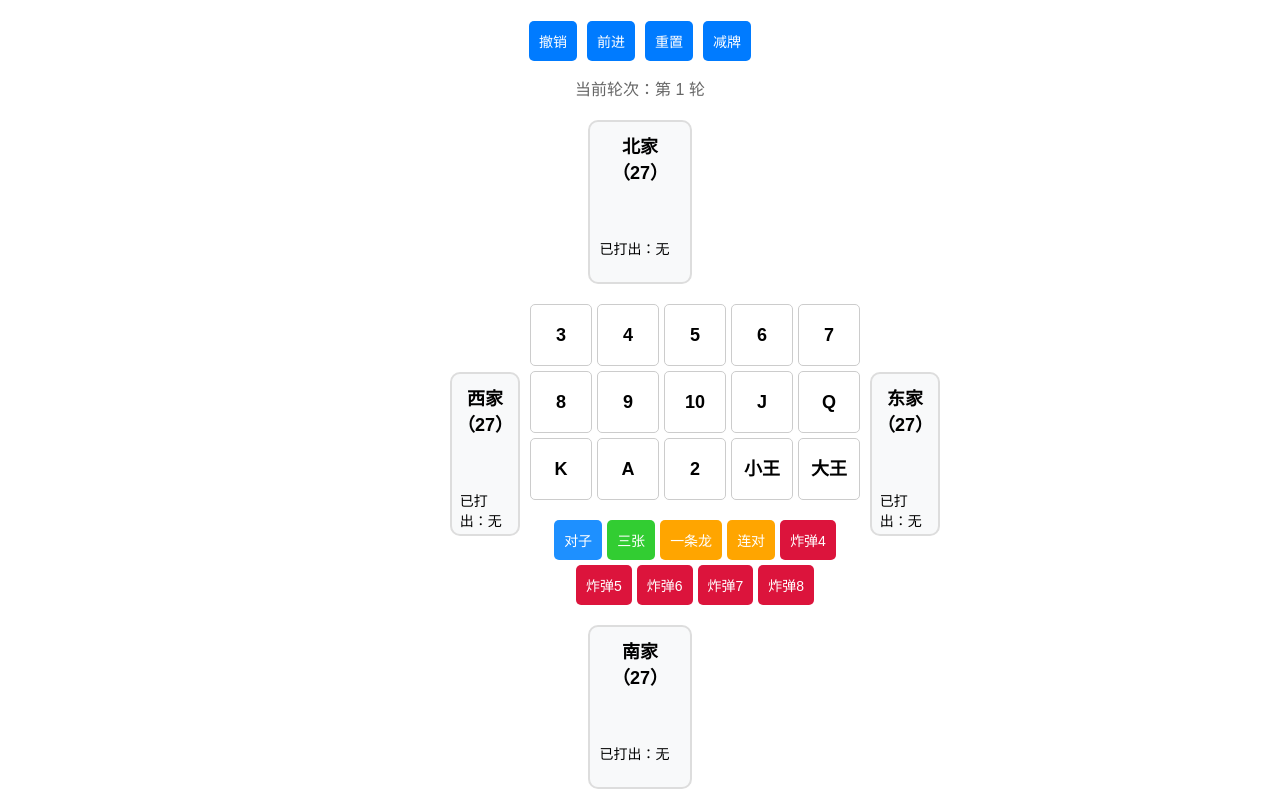
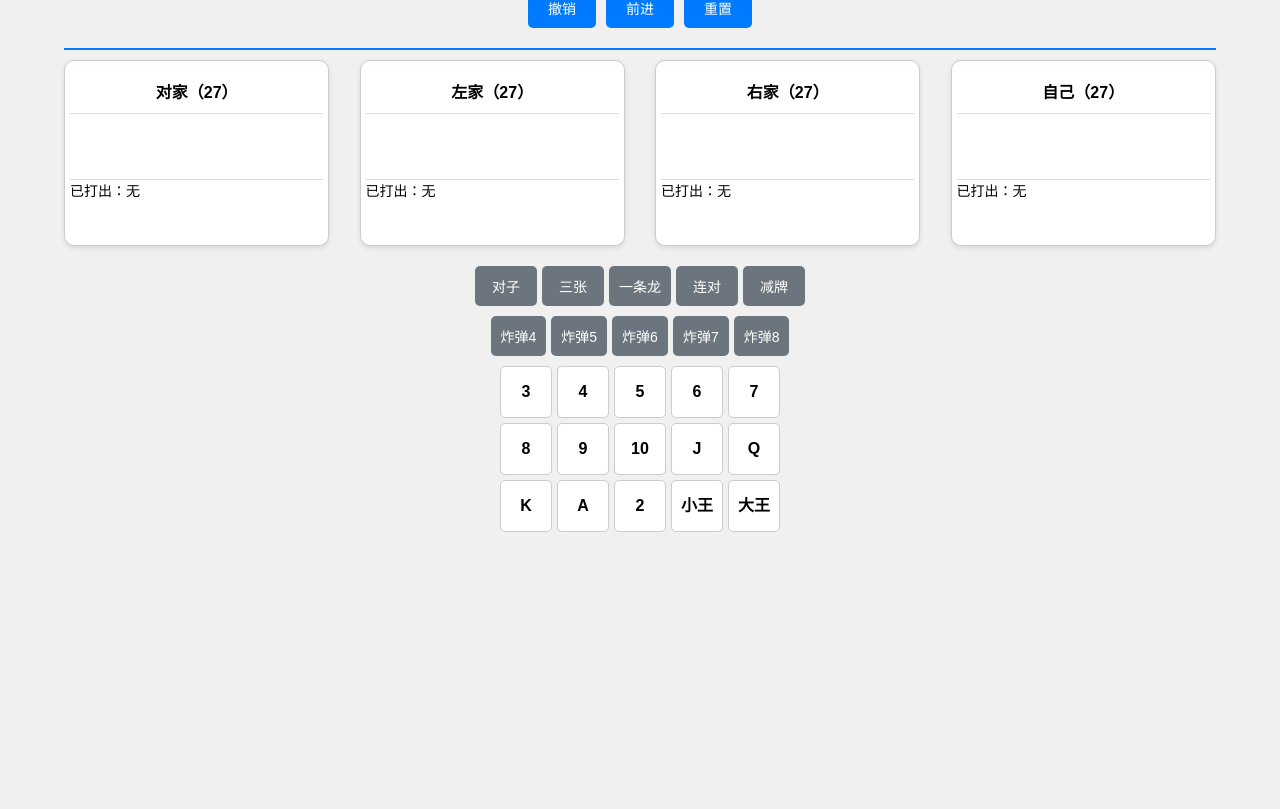
Before and after one commit to Jasonisnotgod/Poker, a plain HTML site: page index.html in a window 1280 px wide. Shown: the part 78-887 px from the top of the page. After the commit the page ends 800 px from the top, so only its background shows below. Drawn offline with Linux system fonts and the light colour scheme.

Commit message:
Update index.html

```diff
--- a/index.html
+++ b/index.html
@@ -12,17 +12,20 @@
             display: flex;
             flex-direction: column;
             align-items: center;
+            background-color: #f0f0f0;
         }
         h1 {
             color: #ff4500;
+            margin: 10px 0;
         }
         .control-buttons {
-            margin: 10px 0;
             display: flex;
+            justify-content: center;
             gap: 10px;
+            margin-bottom: 10px;
         }
         .control-buttons button {
-            padding: 10px;
+            padding: 10px 20px;
             font-size: 14px;
             border: none;
             border-radius: 5px;
@@ -33,80 +36,80 @@
         .control-buttons button:hover {
             background-color: #0056b3;
         }
-        .board {
-            display: flex;
-            flex-direction: column;
-            align-items: center;
-            margin: 10px;
-            width: 100%;
-            max-width: 400px;
-        }
-        .row {
+        .player-section {
             display: flex;
             justify-content: space-between;
-            align-items: center;
-            width: 100%;
+            width: 90%;
+            margin: 10px 0;
+            border-top: 2px solid #007bff;
+            padding-top: 10px;
         }
         .player {
             display: flex;
             flex-direction: column;
             align-items: center;
-            width: 90px;
-            height: 150px;
-            margin: 10px;
-            cursor: pointer;
-            border: 2px solid #ddd;
+            width: 22%;
+            border: 1px solid #ccc;
             border-radius: 10px;
             padding: 5px;
-            background-color: #f8f9fa;
-            transition: background-color 0.3s;
-            text-align: center;
-        }
-        .player:hover {
-            background-color: #e9ecef;
-        }
-        .player.active {
-            background-color: #007bff;
-            color: white;
+            background-color: #fff;
+            box-shadow: 0 2px 5px rgba(0, 0, 0, 0.1);
         }
         .player h2 {
-            font-size: 18px;
-            margin: 5px 0;
+            font-size: 16px;
+            margin-bottom: 5px;
         }
         .player .remaining {
             font-size: 14px;
-            margin-top: 5px;
-            color: #555;
+            margin-bottom: 10px;
         }
         .player .history,
         .player .total-played {
             font-size: 14px;
             color: #000;
             text-align: left;
-            width: 90%;
+            width: 100%;
+            height: 60px;
+            overflow-y: auto;
+            border-top: 1px solid #ddd;
             margin-top: 5px;
-            overflow-y: auto;
-            height: 60px;
         }
         .center-board {
             display: flex;
             flex-direction: column;
             align-items: center;
-            width: 100%;
-            max-width: 400px;
+            width: 90%;
+            margin: 10px 0;
+        }
+        .button-group {
+            display: grid;
+            grid-template-columns: repeat(5, 1fr);
+            gap: 5px;
+            margin-bottom: 10px;
+        }
+        .button-group button {
+            padding: 10px;
+            font-size: 14px;
+            border: none;
+            border-radius: 5px;
+            cursor: pointer;
+            background-color: #6c757d;
+            color: white;
+        }
+        .button-group button:hover {
+            background-color: #495057;
         }
         .card-board {
             display: grid;
             grid-template-columns: repeat(5, 1fr);
             gap: 5px;
-            margin: 10px 0;
         }
         .card {
-            width: 60px;
-            height: 60px;
-            font-size: 18px;
+            width: 50px;
+            height: 50px;
+            font-size: 16px;
             font-weight: bold;
-            line-height: 60px;
+            line-height: 50px;
             text-align: center;
             border: 1px solid #ccc;
             border-radius: 5px;
@@ -117,90 +120,61 @@
             background-color: #999;
             color: white;
         }
-        .button-group {
-            display: flex;
-            flex-wrap: wrap;
-            justify-content: center;
-            margin: 10px 0;
-            gap: 5px;
-        }
-        .button-group button {
-            padding: 10px;
-            font-size: 14px;
-            border: none;
-            border-radius: 5px;
-            cursor: pointer;
-        }
-        .pairs { background-color: #1e90ff; color: white; }
-        .triplets { background-color: #32cd32; color: white; }
-        .sequence { background-color: #ffa500; color: white; }
-        .bomb { background-color: #dc143c; color: white; }
-        .record {
-            background-color: #ff4500; color: white;
-        }
-        .record:hover {
-            background-color: #d03c00;
-        }
-        .active {
-            box-shadow: 0 0 10px 2px #666;
-        }
-        .round {
-            font-size: 16px;
-            margin-top: 5px;
-            color: #666;
-        }
     </style>
 </head>
 <body>
+    <!-- 标题区域 -->
     <h1>双扣记牌器</h1>
     <div class="control-buttons">
         <button onclick="undo()">撤销</button>
         <button onclick="redo()">前进</button>
         <button onclick="reset()">重置</button>
-        <button onclick="activateSubtractMode()">减牌</button>
     </div>
-    <div class="round" id="round">当前轮次：第 1 轮</div>
-    <!-- 玩家布局 -->
-    <div class="board">
-        <div class="player" id="north" onclick="recordPlay('north')">
-            <h2>北家（<span id="remaining-north">27</span>）</h2>
-            <div class="history" id="history-north"></div>
-            <div class="total-played" id="total-north">已打出：无</div>
+    <!-- 玩家信息区 -->
+    <div class="player-section">
+        <div class="player" id="opposite" onclick="recordPlay('opposite')">
+            <h2>对家（<span id="remaining-opposite">27</span>）</h2>
+            <div class="history" id="history-opposite"></div>
+            <div class="total-played" id="total-opposite">已打出：无</div>
         </div>
-        <div class="row">
-            <div class="player" id="west" onclick="recordPlay('west')">
-                <h2>西家（<span id="remaining-west">27</span>）</h2>
-                <div class="history" id="history-west"></div>
-                <div class="total-played" id="total-west">已打出：无</div>
-            </div>
-            <div class="center-board">
-                <div class="card-board" id="card-board">
-                    <!-- 卡牌动态生成 -->
-                </div>
-                <div class="button-group">
-                    <button class="pairs" onclick="togglePlayType(this, '对子', '#1e90ff', 2)">对子</button>
-                    <button class="triplets" onclick="togglePlayType(this, '三张', '#32cd32', 3)">三张</button>
-                    <button class="sequence" onclick="togglePlayType(this, '一条龙', '#ffa500')">一条龙</button>
-                    <button class="sequence" onclick="togglePlayType(this, '连对', '#1e90ff', 2)">连对</button>
-                    <button class="bomb" onclick="togglePlayType(this, '炸弹4', '#dc143c', 4)">炸弹4</button>
-                    <button class="bomb" onclick="togglePlayType(this, '炸弹5', '#dc143c', 5)">炸弹5</button>
-                    <button class="bomb" onclick="togglePlayType(this, '炸弹6', '#dc143c', 6)">炸弹6</button>
-                    <button class="bomb" onclick="togglePlayType(this, '炸弹7', '#dc143c', 7)">炸弹7</button>
-                    <button class="bomb" onclick="togglePlayType(this, '炸弹8', '#dc143c', 8)">炸弹8</button>
-                </div>
-            </div>
-            <div class="player" id="east" onclick="recordPlay('east')">
-                <h2>东家（<span id="remaining-east">27</span>）</h2>
-                <div class="history" id="history-east"></div>
-                <div class="total-played" id="total-east">已打出：无</div>
-            </div>
+        <div class="player" id="left" onclick="recordPlay('left')">
+            <h2>左家（<span id="remaining-left">27</span>）</h2>
+            <div class="history" id="history-left"></div>
+            <div class="total-played" id="total-left">已打出：无</div>
         </div>
-        <div class="player" id="south" onclick="recordPlay('south')">
-            <h2>南家（<span id="remaining-south">27</span>）</h2>
-            <div class="history" id="history-south"></div>
-            <div class="total-played" id="total-south">已打出：无</div>
+        <div class="player" id="right" onclick="recordPlay('right')">
+            <h2>右家（<span id="remaining-right">27</span>）</h2>
+            <div class="history" id="history-right"></div>
+            <div class="total-played" id="total-right">已打出：无</div>
+        </div>
+        <div class="player" id="self" onclick="recordPlay('self')">
+            <h2>自己（<span id="remaining-self">27</span>）</h2>
+            <div class="history" id="history-self"></div>
+            <div class="total-played" id="total-self">已打出：无</div>
         </div>
     </div>
+    <!-- 按钮和扑克牌区 -->
+    <div class="center-board">
+        <div class="button-group">
+            <button onclick="togglePlayType(this, '对子', '#1e90ff', 2)">对子</button>
+            <button onclick="togglePlayType(this, '三张', '#32cd32', 3)">三张</button>
+            <button onclick="togglePlayType(this, '一条龙', '#ffa500')">一条龙</button>
+            <button onclick="togglePlayType(this, '连对', '#1e90ff', 2)">连对</button>
+            <button onclick="activateSubtractMode()">减牌</button>
+        </div>
+        <div class="button-group">
+            <button onclick="togglePlayType(this, '炸弹4', '#dc143c', 4)">炸弹4</button>
+            <button onclick="togglePlayType(this, '炸弹5', '#dc143c', 5)">炸弹5</button>
+            <button onclick="togglePlayType(this, '炸弹6', '#dc143c', 6)">炸弹6</button>
+            <button onclick="togglePlayType(this, '炸弹7', '#dc143c', 7)">炸弹7</button>
+            <button onclick="togglePlayType(this, '炸弹8', '#dc143c', 8)">炸弹8</button>
+        </div>
+        <div class="card-board" id="card-board">
+            <!-- 卡牌动态生成 -->
+        </div>
+    </div>
+
+
 
     <script>
         const ranks = ["3", "4", "5", "6", "7", "8", "9", "10", "J", "Q", "K", "A", "2", "小王", "大王"];
```
